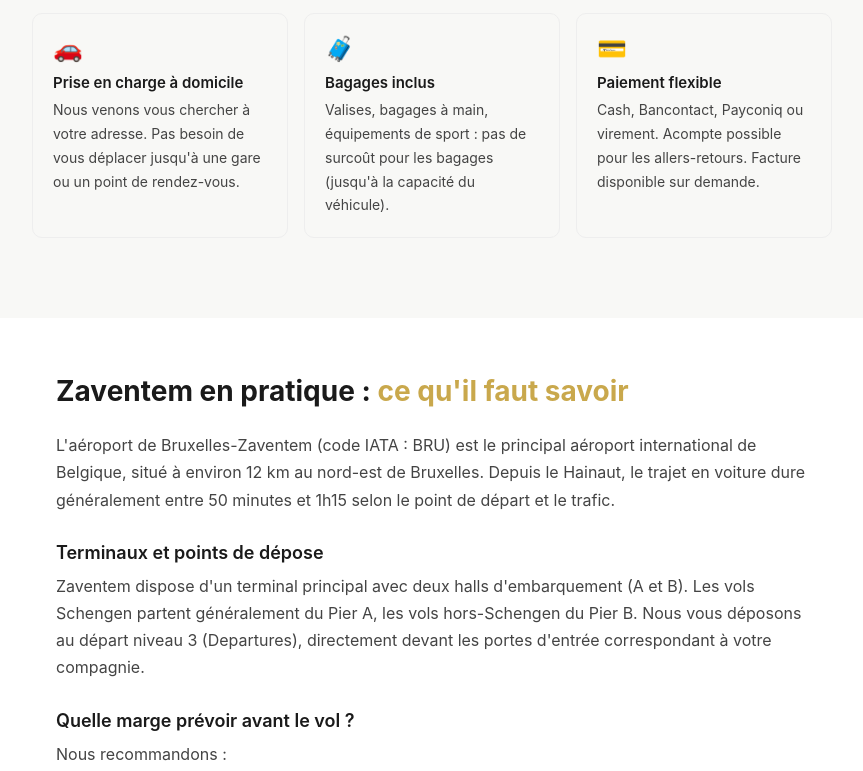
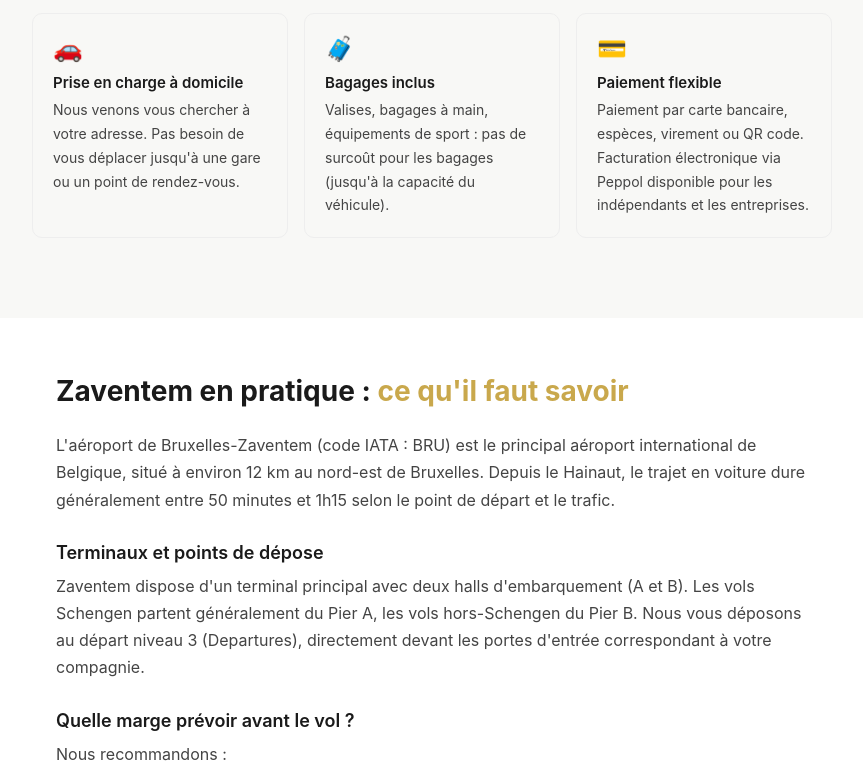
Before and after one commit to facciolinijeanfrancois-lab/facciolini, a plain HTML site: page navette-zaventem.html in a window 1280 px wide. Shown: the part 4017-4788 px from the top of the page, without its empty margins (208-1071 px from the left). Drawn offline with Linux system fonts and the light colour scheme.

Commit message:
Update navette-zaventem.html

```diff
--- a/navette-zaventem.html
+++ b/navette-zaventem.html
@@ -410,7 +410,7 @@ gtag('consent', 'default', {
     <div class="info-box">
       <div class="info-icon">💳</div>
       <h3>Paiement flexible</h3>
-      <p>Cash, Bancontact, Payconiq ou virement. Acompte possible pour les allers-retours. Facture disponible sur demande.</p>
+      <p>Paiement par carte bancaire, espèces, virement ou QR code. Facturation électronique via Peppol disponible pour les indépendants et les entreprises.</p>
     </div>
   </div>
 </div>
@@ -476,7 +476,7 @@ gtag('consent', 'default', {
   </div>
   <div class="faq-item">
     <div class="faq-q">Comment payer ?</div>
-    <div class="faq-a">Cash, Bancontact, Payconiq ou virement bancaire. La facture est disponible sur demande pour les déplacements professionnels.</div>
+    <div class="faq-a">Paiement par carte bancaire, espèces, virement ou QR code. Facturation électronique via Peppol disponible pour les indépendants et les entreprises.</div>
   </div>
   <div class="faq-item">
     <div class="faq-q">Quel est le prix d'un minivan pour Zaventem ?</div>
```
